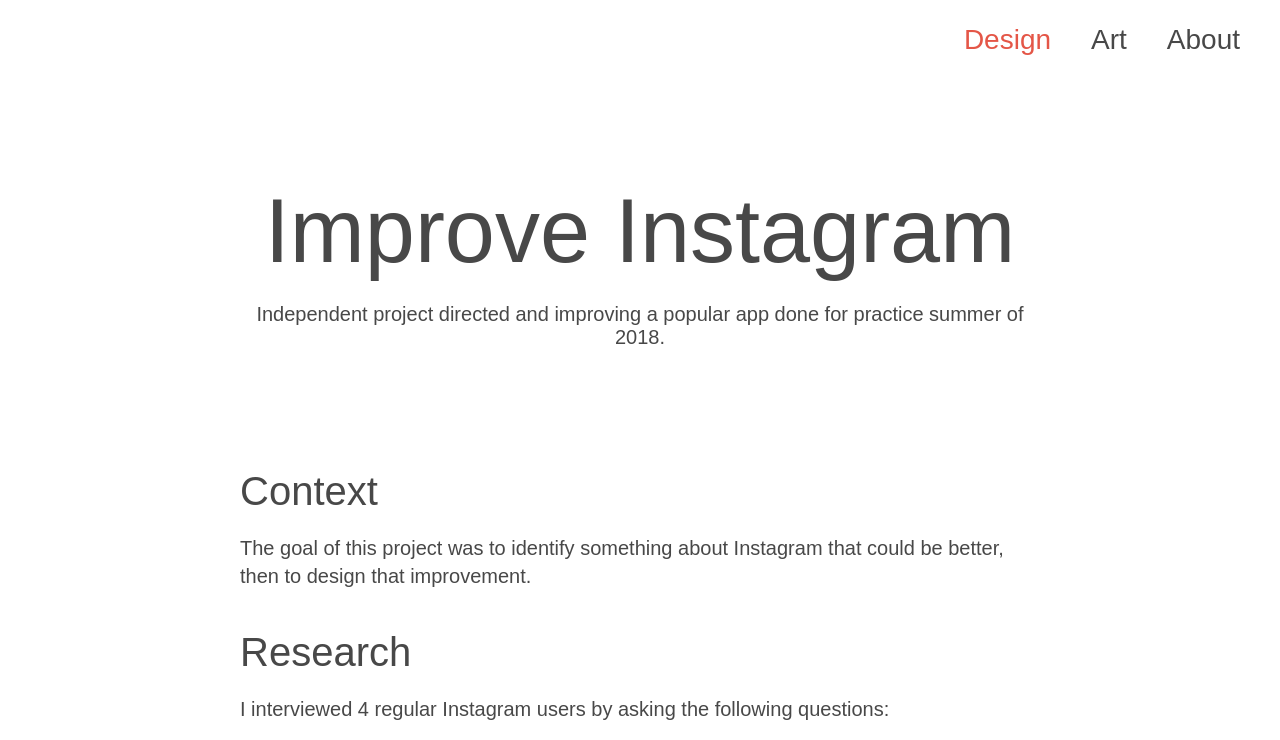
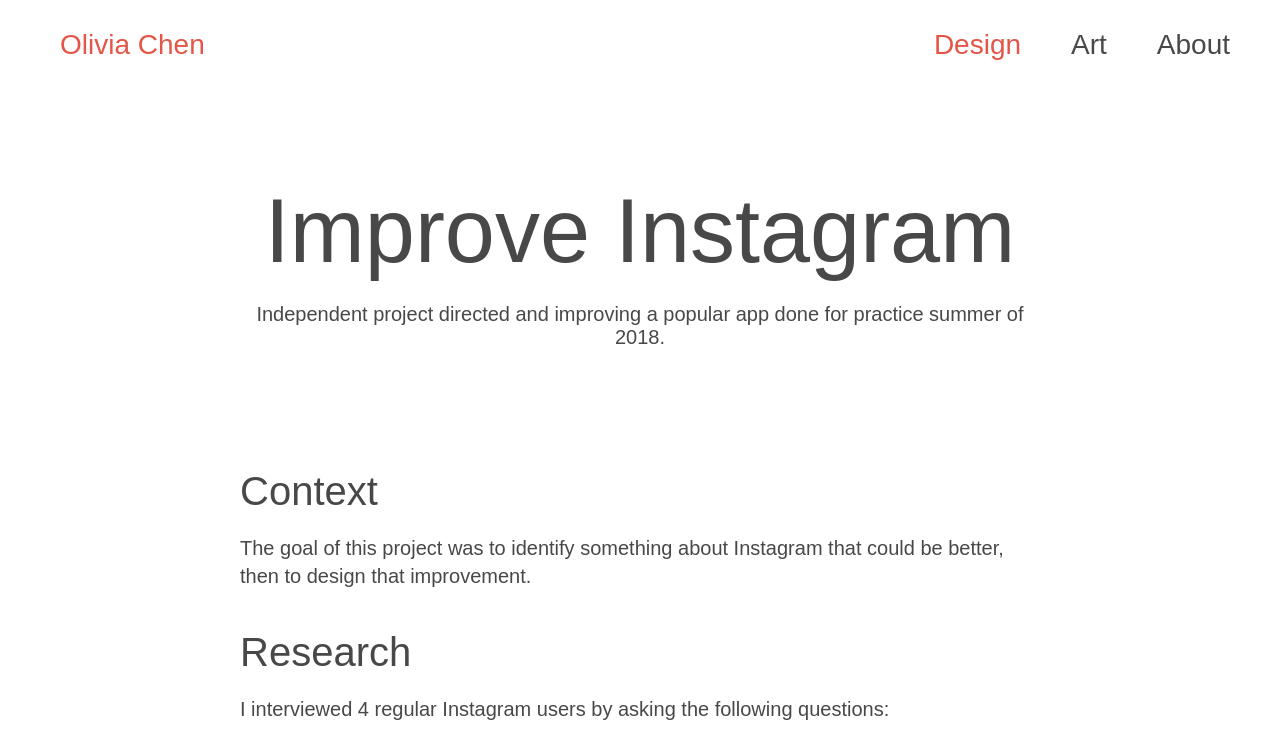
Before and after one commit to ochen9/portfolio, a plain HTML site: page project2.html in a window 1280 px wide. Shown: the top 740 px of the page. Drawn offline with Linux system fonts and the light colour scheme.

Commit message:
added home button on nav

```diff
--- a/project2.html
+++ b/project2.html
@@ -6,10 +6,16 @@
 </head>
 <body>
 	<div class="nav">
-		<a href="about.html">About</a>
-		<a href="art.html">Art</a>
-		<a class="current" href="index.html">Design</a>
-	</div>
+			<div class="navleft">
+				<a href="index.html">Olivia Chen</a>
+			</div>
+
+			<div class="navright">
+				<a href="about.html">About</a>
+				<a href="art.html">Art</a>
+				<a href="index.html" class="current">Design</a>
+			</div>
+		</div>
 
 	<div id = "header"> Improve Instagram</div>
 	<div id = "intro"> Independent project directed and improving a popular app done for practice summer of 2018.</div>
--- a/style.css
+++ b/style.css
@@ -13,17 +13,22 @@ a:visited{
 	text-decoration: none;
 }
 
-.nav a:link{
-	float: right;
-	padding-right: 40px;
-}
 .nav a:visited{
 	color: #484848;
 }
 .nav a:hover {
 	color: #e45647;
 }
-.nav a.current {
+
+.navleft a:link{
+	float:left;
+	padding-left:60px;
+}
+.navright a:link{
+	float: right;
+	padding-right: 50px;
+}
+.navright a.current {
 	color: #e45647;
 }
 
@@ -31,7 +36,7 @@ a:visited{
 .nav {
 	font-size: 28px;
 	height: 80px;
-	line-height: 80px;
+	line-height: 90px;
 
 }
 
@@ -73,7 +78,7 @@ a:visited{
 
 .backgroundcontainer{
 	background-color:#99b898;
-	background-image: linear-gradient(#A8E6CE, #DCEDC2, #FFD3B5);
+	background-image: linear-gradient(#c0ecdb, #DCEDC2, #FFD3B5);
 	padding-bottom:130px;
 }
 
```
Also changed, not shown: about.html (+9 -3 lines), art.html (+9 -3 lines), index.html (+10 -3 lines), project1.html (+10 -4 lines), project3.html (+10 -4 lines).
